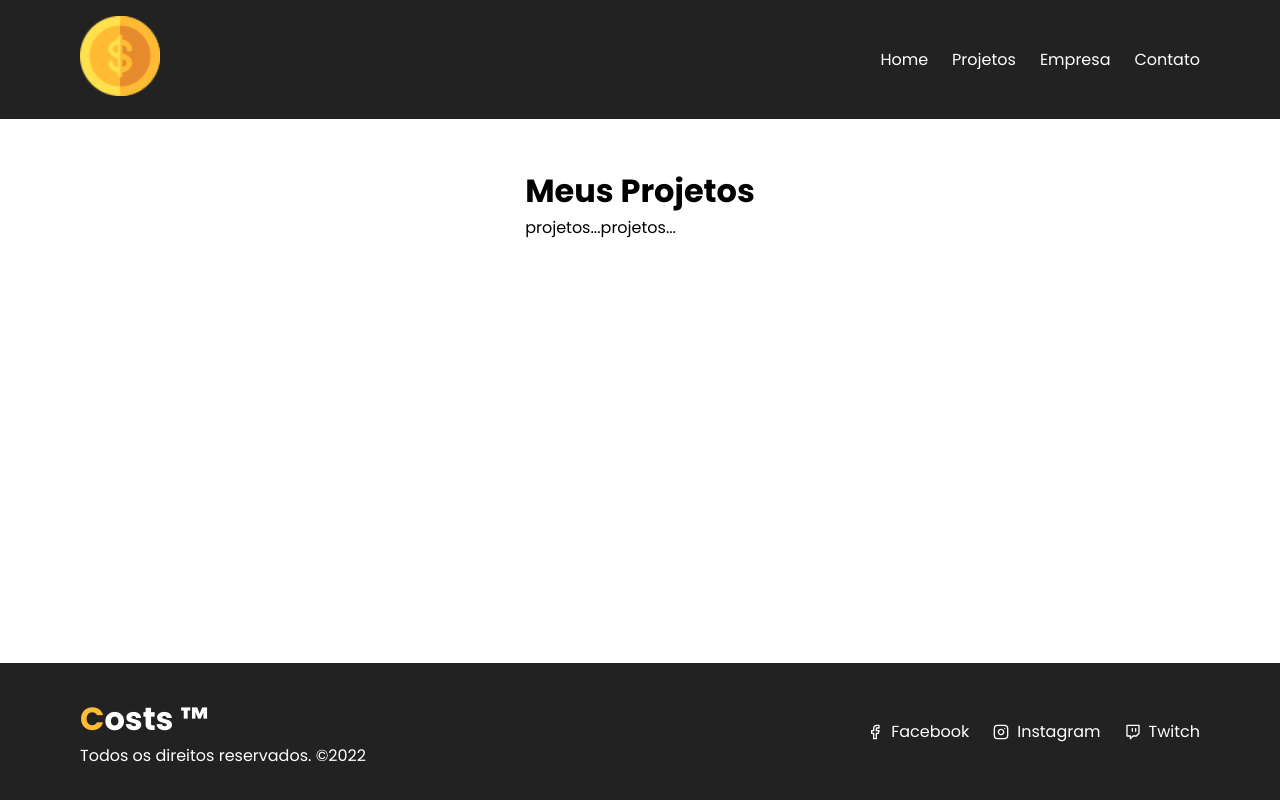
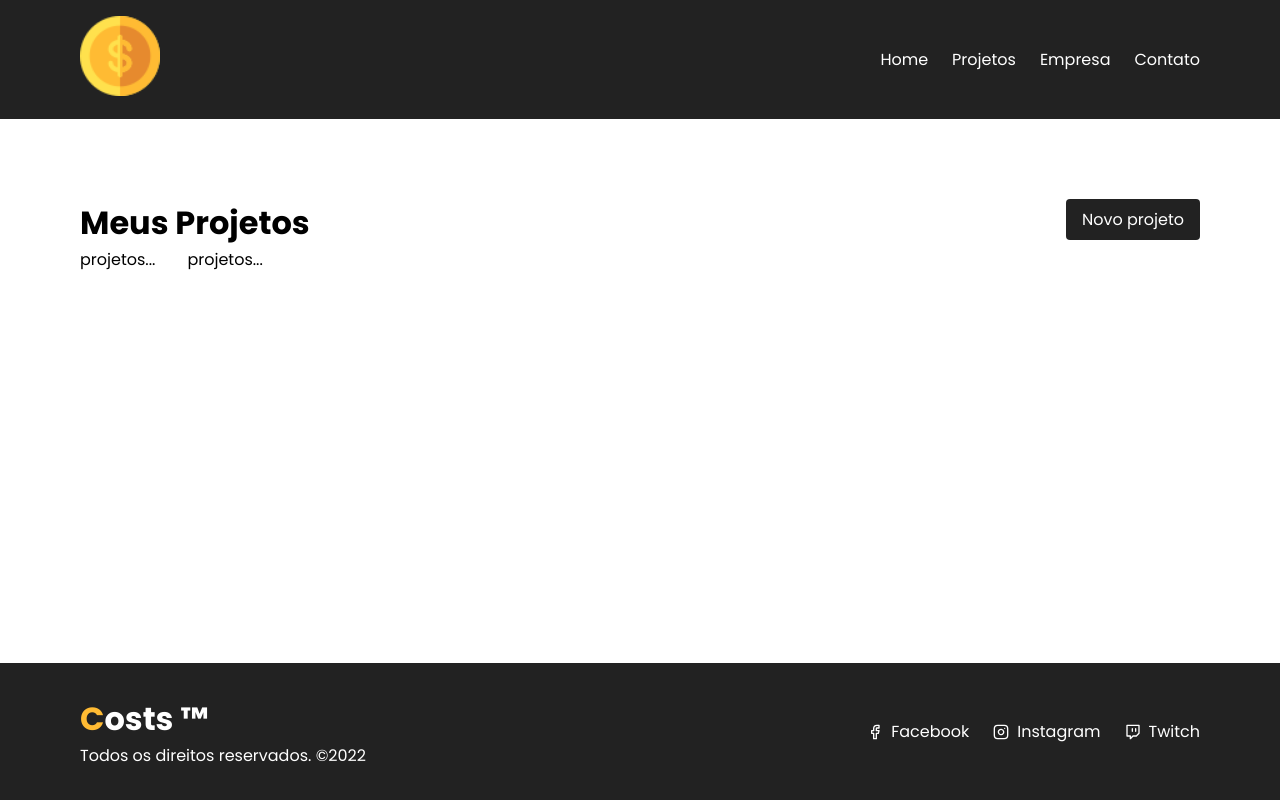
Before and after one commit to alisonBRs/costs-project, a React (Create React App) app: page /projects in a window 1280 px wide. Built offline with nearby package versions, Linux system fonts and the light colour scheme.

Commit message:
Projects styles ready

```diff
--- a/src/components/CSS/projects.module.css
+++ b/src/components/CSS/projects.module.css
@@ -1,4 +1,8 @@
-.start {
+.body {
+  width: 100%;
+}
+
+.header {
   display: flex;
-  justify-content: flex-start;
+  justify-content: space-between;
 }
--- a/src/components/Layout/LinkButton.module.css
+++ b/src/components/Layout/LinkButton.module.css
@@ -2,6 +2,7 @@
   background: var(--background);
   color: var(--text-color);
   padding: 0.5rem 1rem;
+  height: -webkit-fill-available;
   border-radius: 0.25rem;
   text-decoration: none;
   transition: 0.5s;
--- a/src/components/Layout/Message.js
+++ b/src/components/Layout/Message.js
@@ -25,6 +25,8 @@ export function Message({ type, msg }) {
 
   function timerIsOver() {
     setVisible(false)
+
+    return
   }
   return (
     <>
--- a/src/components/Layout/container.module.css
+++ b/src/components/Layout/container.module.css
@@ -1,13 +1,18 @@
 .container {
-  padding-top: 3rem;
+  display: flex;
   flex: 1 0 auto;
   text-align: center;
-  display: flex;
+}
+
+.bg {
   flex-direction: column;
   align-items: center;
   position: relative;
+  padding: 5rem 5rem 0 5rem;
+  background: var(--text-color);
 }
 
-.bg {
-  background: var(--text-color);
+.start {
+  justify-content: flex-start;
+  gap: 2rem;
 }
--- a/src/components/Layout/message.module.css
+++ b/src/components/Layout/message.module.css
@@ -4,7 +4,7 @@
   gap: 0.2rem;
   border-radius: 0.25rem;
   padding: 0.5rem;
-  top: 1.5rem;
+  top: 1rem;
   position: absolute;
 }
 
--- a/src/components/Pages/Projects.jsx
+++ b/src/components/Pages/Projects.jsx
@@ -1,14 +1,22 @@
+import Container from "../Layout/Container"
+import { Link } from "react-router-dom"
 import styles from "../CSS/projects.module.css"
+import style from "../Layout/LinkButton.module.css"
 
 export default function Projects() {
   return (
-    <div>
-      <h1>Meus Projetos</h1>
+    <div className={styles.body}>
+      <div className={styles.header}>
+        <h1>Meus Projetos</h1>
+        <Link className={style.button} to="/NewProject">
+          Novo projeto
+        </Link>
+      </div>
 
-      <div className={styles.start}>
+      <Container customClass="start">
         <p>projetos...</p>
         <p>projetos...</p>
-      </div>
+      </Container>
     </div>
   )
 }
```
